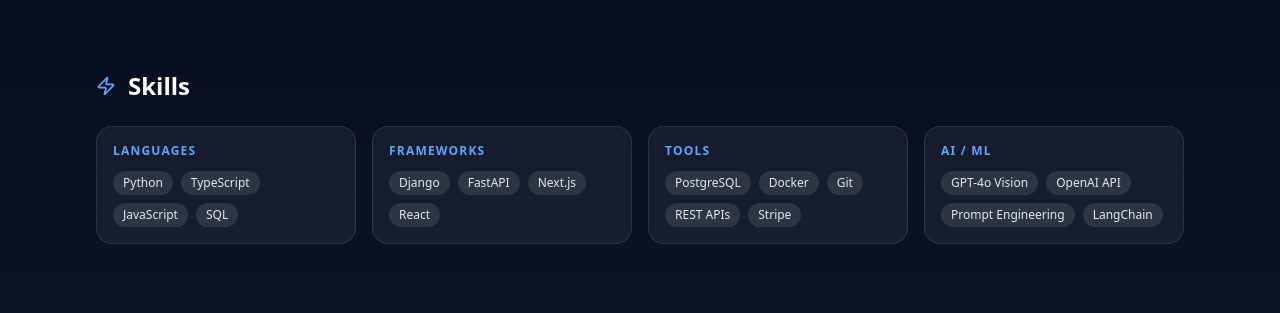
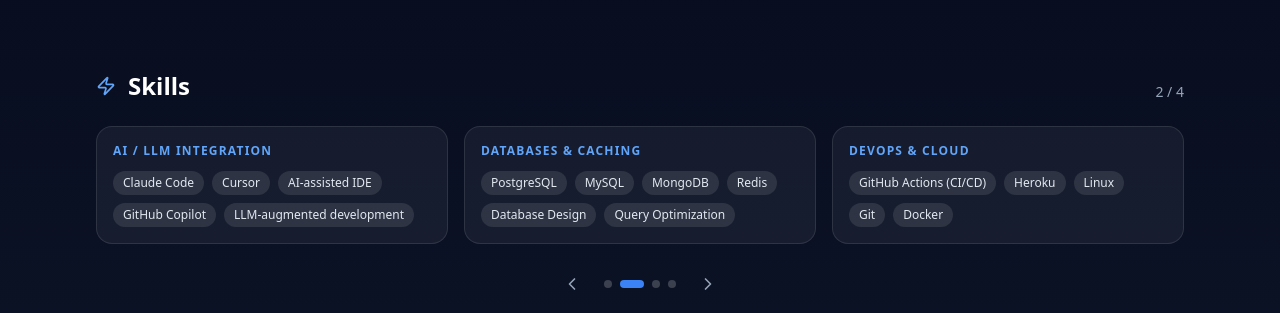
Before and after one commit to calvinlee326/portfolio-website, a Next.js app: page / in a window 1280 px wide. Shown: the part 639-952 px from the top of the page. Built offline with nearby package versions, Linux system fonts and the light colour scheme; no server answers.

Commit message:
Update resume URL in page.tsx and CommandPalette.tsx, enhance skills section with pagination and improved layout for better user experience.

```diff
--- a/src/app/page.tsx
+++ b/src/app/page.tsx
@@ -19,15 +19,22 @@
 const LANGUAGES = ['English', 'Mandarin', 'Taiwanese']
 const LINKEDIN = 'https://www.linkedin.com/in/chunchenglee326/'
 const GITHUB_USER = 'calvinlee326'
-const RESUME_URL = 'https://drive.google.com/file/d/1BSBaHCnNDVzVW-mEGur0F76NA1u1KCEC/view?usp=sharing'
+const RESUME_URL = 'https://drive.google.com/file/d/1IdgzCeSSrZgQ_iYf0er2amxe0KF3zIhl/view?usp=sharing'
 const EMAIL = 'chunchenglee@outlook.com'
 const BIO = 'Backend-focused SWE who builds APIs, AI integrations, and payment systems. Passionate about clean architecture and shipping products that work. Open to full-time backend or full-stack roles.'
 
 const SKILLS: Record<string, string[]> = {
-  'Languages':   ['Python', 'TypeScript', 'JavaScript', 'SQL'],
-  'Frameworks':  ['Django', 'FastAPI', 'Next.js', 'React'],
-  'Tools':       ['PostgreSQL', 'Docker', 'Git', 'REST APIs', 'Stripe'],
-  'AI / ML':     ['GPT-4o Vision', 'OpenAI API', 'Prompt Engineering', 'LangChain'],
+  'Languages': ['Python', 'JavaScript', 'TypeScript', 'SQL', 'Java', 'Kotlin'],
+  'Backend & APIs': ['Django', 'Django REST Framework', 'Flask', 'Node.js', 'Express.js', 'REST API Design', 'Webhook Handling', 'JWT Authentication', 'Google OAuth'],
+  'Frontend': ['React', 'HTML/CSS', 'Bootstrap', 'Chrome Extension APIs (MV3)'],
+  'AI / LLM Integration': ['Claude Code', 'Cursor', 'AI-assisted IDE', 'GitHub Copilot', 'LLM-augmented development'],
+  'Databases & Caching': ['PostgreSQL', 'MySQL', 'MongoDB', 'Redis', 'Database Design', 'Query Optimization'],
+  'DevOps & Cloud': ['GitHub Actions (CI/CD)', 'Heroku', 'Linux', 'Git', 'Docker'],
+  'Payments': ['Stripe API', 'Subscription Billing', 'Invoice Automation', 'Webhook Event Processing'],
+  'Testing & QA': ['Unit Testing', 'Integration Testing', 'Test Automation', 'Test Case Design', 'Jira', 'Defect Tracking'],
+  'AI Dev Tools': ['Claude Code', 'Cursor (AI-assisted IDE)', 'GitHub Copilot', 'Prompt Engineering', 'LLM-augmented development'],
+  'Practices': ['Agile/Scrum', 'Code Review', 'API Security', 'Technical Documentation', 'Cross-Functional Collaboration'],
+  'Currently Learning': ['AWS (EC2, S3, RDS)', 'System Design'],
 }
 
 const LANG_COLORS: Record<string, string> = {
@@ -355,17 +362,47 @@
 
 // ── SKILLS ───────────────────────────────────────────────────────────────────
 function Skills() {
+  const entries = Object.entries(SKILLS)
+  const [page, setPage] = useState(0)
+  const [paused, setPaused] = useState(false)
+  const PER_PAGE = 3
+  const totalPages = Math.ceil(entries.length / PER_PAGE)
+  const visible = entries.slice(page * PER_PAGE, page * PER_PAGE + PER_PAGE)
+
+  const next = useCallback(() => setPage((p) => (p + 1) % totalPages), [totalPages])
+  const prev = useCallback(() => setPage((p) => (p - 1 + totalPages) % totalPages), [totalPages])
+
+  useEffect(() => {
+    if (paused || totalPages <= 1) return
+    const t = setInterval(next, 3500)
+    return () => clearInterval(t)
+  }, [paused, next, totalPages])
+
   return (
     <section id="skills" className="py-12">
       <FadeIn>
-        <div className="flex items-center gap-3 mb-6">
+        <div className="flex items-end justify-between mb-6">
+          <div className="flex items-center gap-3">
             <Zap className="h-5 w-5 text-blue-500 dark:text-blue-400" />
             <h2 className="text-2xl font-bold">Skills</h2>
           </div>
+          {totalPages > 1 && (
+            <span className="text-sm text-slate-500 dark:text-slate-400">
+              {page + 1} / {totalPages}
+            </span>
+          )}
+        </div>
       </FadeIn>
-      <div className="grid sm:grid-cols-2 lg:grid-cols-4 gap-4">
-        {Object.entries(SKILLS).map(([category, items], ci) => (
-          <FadeIn key={category} delay={ci * 0.08}>
+      <div onMouseEnter={() => setPaused(true)} onMouseLeave={() => setPaused(false)}>
+        <div className="grid sm:grid-cols-2 lg:grid-cols-3 gap-4">
+          {visible.map(([category, items], ci) => (
+            <motion.div
+              key={`${page}-${category}`}
+              initial={{ opacity: 0, y: 20 }}
+              animate={{ opacity: 1, y: 0 }}
+              transition={{ duration: 0.35, delay: ci * 0.08 }}
+              className="h-full"
+            >
               <div className="rounded-2xl border border-slate-200 bg-slate-50 dark:border-white/10 dark:bg-white/5 p-4 h-full hover:border-blue-400/50 hover:bg-slate-100 dark:hover:bg-white/10 transition-all duration-300">
                 <p className="text-xs font-semibold uppercase tracking-widest text-blue-500 dark:text-blue-400 mb-3">{category}</p>
                 <div className="flex flex-wrap gap-2">
@@ -379,8 +416,30 @@
                   ))}
                 </div>
               </div>
-          </FadeIn>
+            </motion.div>
           ))}
+        </div>
+
+        {totalPages > 1 && (
+          <div className="flex items-center justify-center gap-4 mt-6">
+            <button onClick={prev} className="p-1.5 rounded-full hover:bg-slate-100 dark:hover:bg-white/10 text-slate-400 hover:text-slate-700 dark:hover:text-white transition">
+              <ChevronLeft className="h-5 w-5" />
+            </button>
+            <div className="flex gap-2">
+              {Array.from({ length: totalPages }).map((_, i) => (
+                <button
+                  key={i}
+                  onClick={() => setPage(i)}
+                  className={`h-2 rounded-full transition-all ${i === page ? 'w-6 bg-blue-500' : 'w-2 bg-slate-300 dark:bg-white/20 hover:bg-slate-400 dark:hover:bg-white/40'}`}
+                  aria-label={`Go to skill page ${i + 1}`}
+                />
+              ))}
+            </div>
+            <button onClick={next} className="p-1.5 rounded-full hover:bg-slate-100 dark:hover:bg-white/10 text-slate-400 hover:text-slate-700 dark:hover:text-white transition">
+              <ChevronRight className="h-5 w-5" />
+            </button>
+          </div>
+        )}
       </div>
     </section>
   )
--- a/src/components/CommandPalette.tsx
+++ b/src/components/CommandPalette.tsx
@@ -10,7 +10,7 @@
 
 const GITHUB = 'https://github.com/calvinlee326'
 const LINKEDIN = 'https://www.linkedin.com/in/chunchenglee326/'
-const RESUME_URL = 'https://drive.google.com/file/d/1BSBaHCnNDVzVW-mEGur0F76NA1u1KCEC/view?usp=sharing'
+const RESUME_URL = 'https://drive.google.com/file/d/1IdgzCeSSrZgQ_iYf0er2amxe0KF3zIhl/view?usp=sharing'
 const EMAIL = 'chunchenglee@outlook.com'
 
 interface Item {
```
Lines whose indentation alone changed are shown as unchanged.
